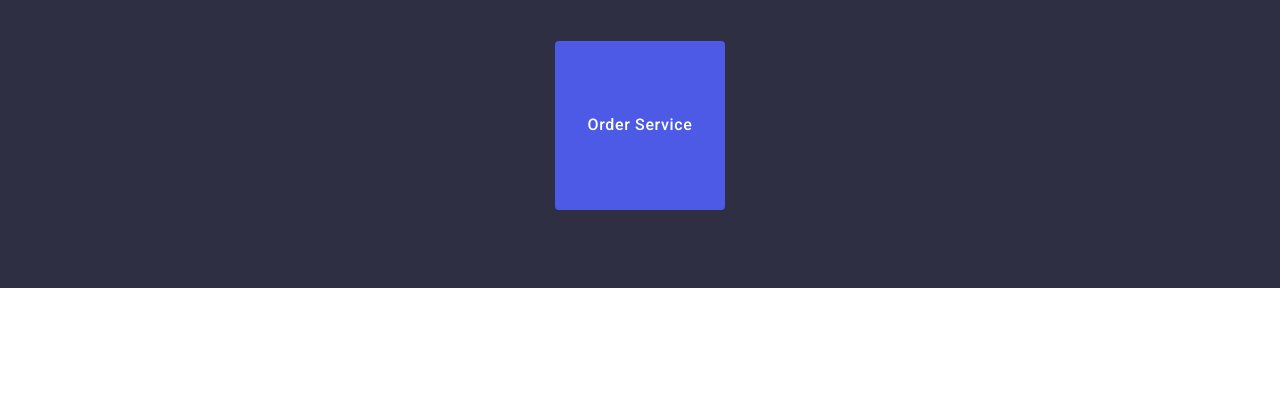
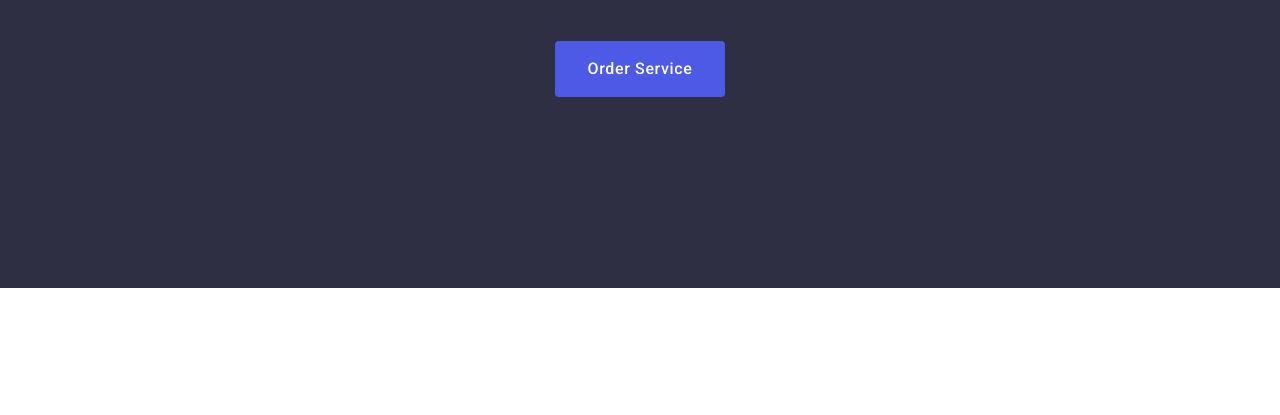
Before and after one commit to TanyaY1/goit-markup-hw-03, a plain HTML site: page index.html in a window 1280 px wide. Shown: the part 385-800 px from the top of the page. Drawn offline with nearby package versions, Linux system fonts and the light colour scheme.

Commit message:
css/style.css

```diff
--- a/css/style.css
+++ b/css/style.css
@@ -153,8 +153,8 @@ span.logo_style {
 
 .hero-btn {
     background-color: #4d5ae5;
-    min-height: 169px;
-    height: 56px;
+    min-width: 169px;
+    min-height: 56px;
     font-weight: 500;
     font-size: 16px;
     line-height: 1.5;
@@ -379,6 +379,8 @@ span.logo_style {
 }
 
 .logo-footer {
+    display: inline-block;
+    margin-bottom: 16px;
     font-family: "Raleway", sans-serif;
     font-weight: 700;
     font-size: 18px;
@@ -386,8 +388,6 @@ span.logo_style {
     letter-spacing: 0.03em;
     text-transform: uppercase;
     color: #4d5ae5;
-    display: inline-block;
-    margin-bottom: 16px;
 }
 
 .logo-style {
```
